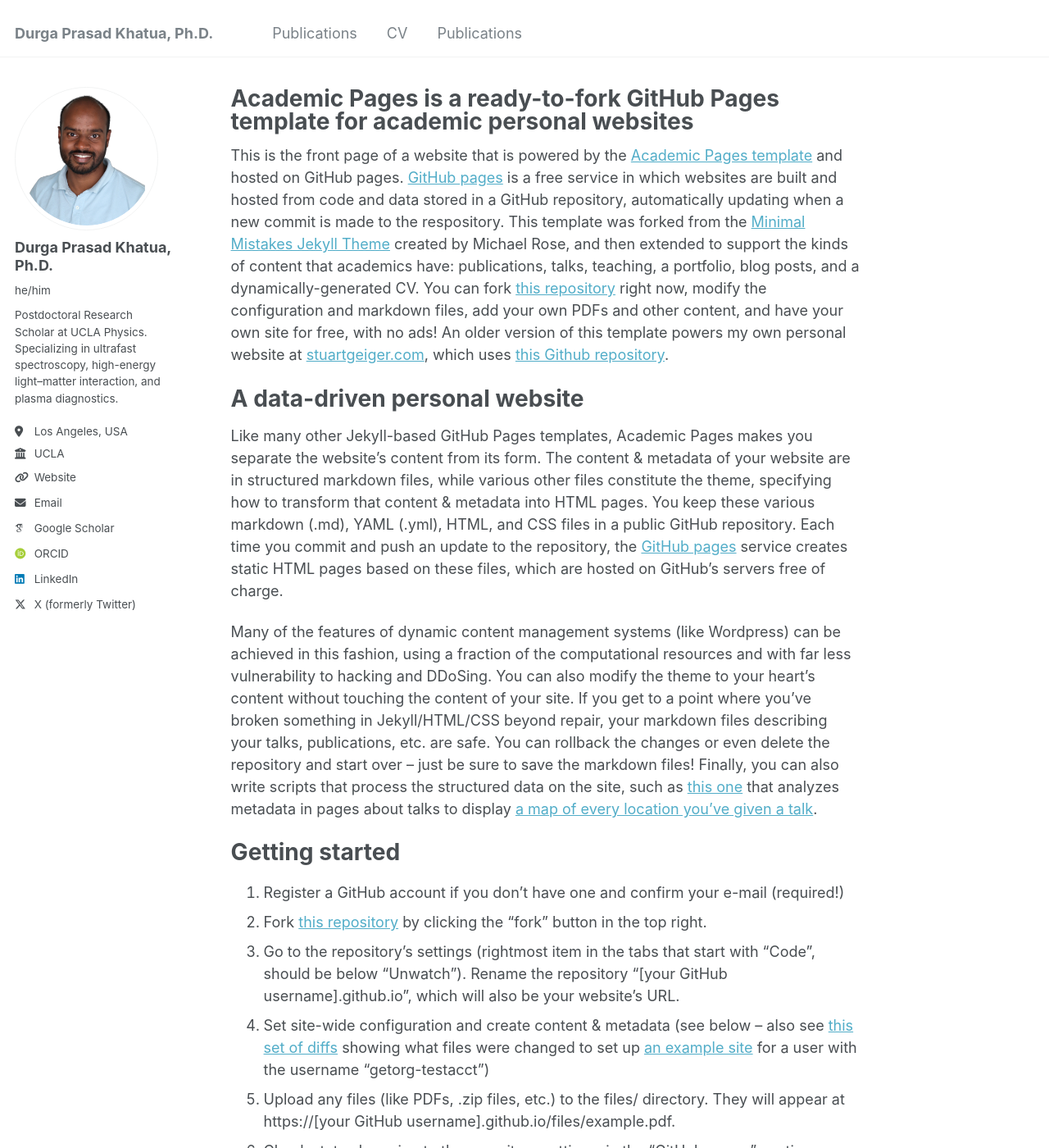
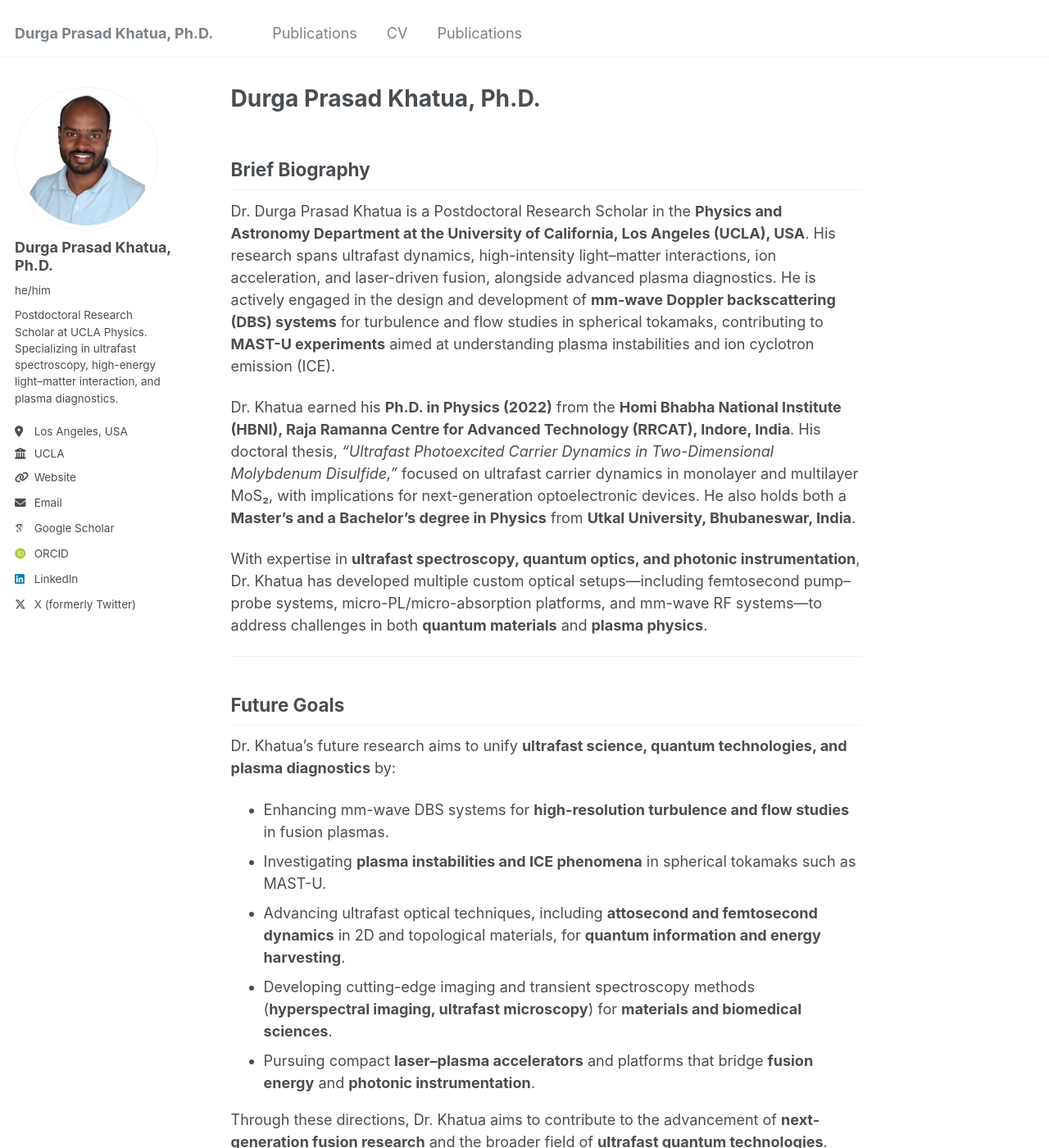
Before and after one commit to Khatua03/DurgaPrasadKhatua.github.io, a Jekyll site: the page built from _pages/about.md, in a window 1280 px wide and 1400 px high. Shown: the whole window at 82% size. Built offline with Jekyll 4.4.1, drawn with Linux system fonts in a browser that asks for light colours; some web fonts are replaced; some of the changed text lies outside the part shown.

Commit message:
Update about.md

```diff
--- a/_pages/about.md
+++ b/_pages/about.md
@@ -1,49 +1,30 @@
 ---
 permalink: /
-title: "Academic Pages is a ready-to-fork GitHub Pages template for academic personal websites"
+title: "Durga Prasad Khatua, Ph.D."
 author_profile: true
 redirect_from:
   - /about/
   - /about.html
 ---
 
-This is the front page of a website that is powered by the [Academic Pages template](https://github.com/academicpages/academicpages.github.io) and hosted on GitHub pages. [GitHub pages](https://pages.github.com) is a free service in which websites are built and hosted from code and data stored in a GitHub repository, automatically updating when a new commit is made to the respository. This template was forked from the [Minimal Mistakes Jekyll Theme](https://mmistakes.github.io/minimal-mistakes/) created by Michael Rose, and then extended to support the kinds of content that academics have: publications, talks, teaching, a portfolio, blog posts, and a dynamically-generated CV. You can fork [this repository](https://github.com/academicpages/academicpages.github.io) right now, modify the configuration and markdown files, add your own PDFs and other content, and have your own site for free, with no ads! An older version of this template powers my own personal website at [stuartgeiger.com](http://stuartgeiger.com), which uses [this Github repository](https://github.com/staeiou/staeiou.github.io).
+## Brief Biography
 
-A data-driven personal website
-======
-Like many other Jekyll-based GitHub Pages templates, Academic Pages makes you separate the website's content from its form. The content & metadata of your website are in structured markdown files, while various other files constitute the theme, specifying how to transform that content & metadata into HTML pages. You keep these various markdown (.md), YAML (.yml), HTML, and CSS files in a public GitHub repository. Each time you commit and push an update to the repository, the [GitHub pages](https://pages.github.com/) service creates static HTML pages based on these files, which are hosted on GitHub's servers free of charge.
+Dr. Durga Prasad Khatua is a Postdoctoral Research Scholar in the **Physics and Astronomy Department at the University of California, Los Angeles (UCLA), USA**. His research spans ultrafast dynamics, high-intensity light–matter interactions, ion acceleration, and laser-driven fusion, alongside advanced plasma diagnostics. He is actively engaged in the design and development of **mm-wave Doppler backscattering (DBS) systems** for turbulence and flow studies in spherical tokamaks, contributing to **MAST-U experiments** aimed at understanding plasma instabilities and ion cyclotron emission (ICE).
 
-Many of the features of dynamic content management systems (like Wordpress) can be achieved in this fashion, using a fraction of the computational resources and with far less vulnerability to hacking and DDoSing. You can also modify the theme to your heart's content without touching the content of your site. If you get to a point where you've broken something in Jekyll/HTML/CSS beyond repair, your markdown files describing your talks, publications, etc. are safe. You can rollback the changes or even delete the repository and start over -- just be sure to save the markdown files! Finally, you can also write scripts that process the structured data on the site, such as [this one](https://github.com/academicpages/academicpages.github.io/blob/master/talkmap.ipynb) that analyzes metadata in pages about talks to display [a map of every location you've given a talk](https://academicpages.github.io/talkmap.html).
+Dr. Khatua earned his **Ph.D. in Physics (2022)** from the **Homi Bhabha National Institute (HBNI), Raja Ramanna Centre for Advanced Technology (RRCAT), Indore, India**. His doctoral thesis, *“Ultrafast Photoexcited Carrier Dynamics in Two-Dimensional Molybdenum Disulfide,”* focused on ultrafast carrier dynamics in monolayer and multilayer MoS₂, with implications for next-generation optoelectronic devices. He also holds both a **Master’s and a Bachelor’s degree in Physics** from **Utkal University, Bhubaneswar, India**.
 
-Getting started
-======
-1. Register a GitHub account if you don't have one and confirm your e-mail (required!)
-1. Fork [this repository](https://github.com/academicpages/academicpages.github.io) by clicking the "fork" button in the top right.
-1. Go to the repository's settings (rightmost item in the tabs that start with "Code", should be below "Unwatch"). Rename the repository "[your GitHub username].github.io", which will also be your website's URL.
-1. Set site-wide configuration and create content & metadata (see below -- also see [this set of diffs](http://archive.is/3TPas) showing what files were changed to set up [an example site](https://getorg-testacct.github.io) for a user with the username "getorg-testacct")
-1. Upload any files (like PDFs, .zip files, etc.) to the files/ directory. They will appear at https://[your GitHub username].github.io/files/example.pdf.
-1. Check status by going to the repository settings, in the "GitHub pages" section
+With expertise in **ultrafast spectroscopy, quantum optics, and photonic instrumentation**, Dr. Khatua has developed multiple custom optical setups—including femtosecond pump–probe systems, micro-PL/micro-absorption platforms, and mm-wave RF systems—to address challenges in both **quantum materials** and **plasma physics**.
 
-Site-wide configuration
-------
-The main configuration file for the site is in the base directory in [_config.yml](https://github.com/academicpages/academicpages.github.io/blob/master/_config.yml), which defines the content in the sidebars and other site-wide features. You will need to replace the default variables with ones about yourself and your site's github repository. The configuration file for the top menu is in [_data/navigation.yml](https://github.com/academicpages/academicpages.github.io/blob/master/_data/navigation.yml). For example, if you don't have a portfolio or blog posts, you can remove those items from that navigation.yml file to remove them from the header.
+---
 
-Create content & metadata
-------
-For site content, there is one markdown file for each type of content, which are stored in directories like _publications, _talks, _posts, _teaching, or _pages. For example, each talk is a markdown file in the [_talks directory](https://github.com/academicpages/academicpages.github.io/tree/master/_talks). At the top of each markdown file is structured data in YAML about the talk, which the theme will parse to do lots of cool stuff. The same structured data about a talk is used to generate the list of talks on the [Talks page](https://academicpages.github.io/talks), each [individual page](https://academicpages.github.io/talks/2012-03-01-talk-1) for specific talks, the talks section for the [CV page](https://academicpages.github.io/cv), and the [map of places you've given a talk](https://academicpages.github.io/talkmap.html) (if you run this [python file](https://github.com/academicpages/academicpages.github.io/blob/master/talkmap.py) or [Jupyter notebook](https://github.com/academicpages/academicpages.github.io/blob/master/talkmap.ipynb), which creates the HTML for the map based on the contents of the _talks directory).
+## Future Goals
 
-**Markdown generator**
+Dr. Khatua’s future research aims to unify **ultrafast science, quantum technologies, and plasma diagnostics** by:
 
-I have also created [a set of Jupyter notebooks](https://github.com/academicpages/academicpages.github.io/tree/master/markdown_generator
-) that converts a CSV containing structured data about talks or presentations into individual markdown files that will be properly formatted for the Academic Pages template. The sample CSVs in that directory are the ones I used to create my own personal website at stuartgeiger.com. My usual workflow is that I keep a spreadsheet of my publications and talks, then run the code in these notebooks to generate the markdown files, then commit and push them to the GitHub repository.
+- Enhancing mm-wave DBS systems for **high-resolution turbulence and flow studies** in fusion plasmas.
+- Investigating **plasma instabilities and ICE phenomena** in spherical tokamaks such as MAST-U.
+- Advancing ultrafast optical techniques, including **attosecond and femtosecond dynamics** in 2D and topological materials, for **quantum information and energy harvesting**.
+- Developing cutting-edge imaging and transient spectroscopy methods (**hyperspectral imaging, ultrafast microscopy**) for **materials and biomedical sciences**.
+- Pursuing compact **laser–plasma accelerators** and platforms that bridge **fusion energy** and **photonic instrumentation**.
 
-How to edit your site's GitHub repository
-------
-Many people use a git client to create files on their local computer and then push them to GitHub's servers. If you are not familiar with git, you can directly edit these configuration and markdown files directly in the github.com interface. Navigate to a file (like [this one](https://github.com/academicpages/academicpages.github.io/blob/master/_talks/2012-03-01-talk-1.md) and click the pencil icon in the top right of the content preview (to the right of the "Raw | Blame | History" buttons). You can delete a file by clicking the trashcan icon to the right of the pencil icon. You can also create new files or upload files by navigating to a directory and clicking the "Create new file" or "Upload files" buttons.
-
-Example: editing a markdown file for a talk
-![Editing a markdown file for a talk](/images/editing-talk.png)
-
-For more info
-------
-More info about configuring Academic Pages can be found in [the guide](https://academicpages.github.io/markdown/). The [guides for the Minimal Mistakes theme](https://mmistakes.github.io/minimal-mistakes/docs/configuration/) (which this theme was forked from) might also be helpful.
+Through these directions, Dr. Khatua aims to contribute to the advancement of **next-generation fusion research** and the broader field of **ultrafast quantum technologies**.
```
